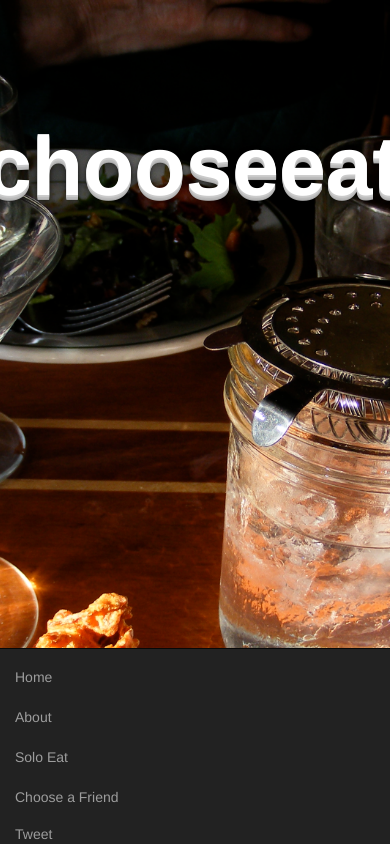
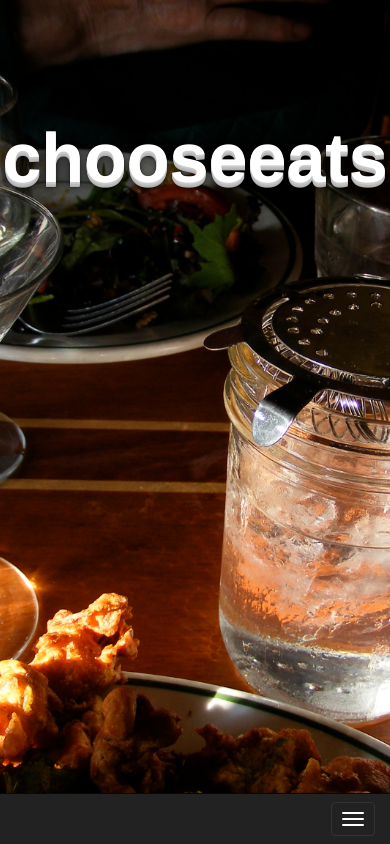
Before and after one commit to ndiquattro/chooseeats, a Flask app: template app/templates/base.html in a window 390 px wide; the page is wider, and only the part inside the window is pictured. Run offline with Flask 2, Linux system fonts and the light colour scheme; the template is opened without the code that fills it, so the values that code supplies are empty; parts of the project's set-up code (start-up, migrations or seed data) failed here and were passed over; some libraries are stand-ins or nearby versions.

Commit message:
fixed mobile layout

```diff
--- a/app/static/css/chooseeats.css
+++ b/app/static/css/chooseeats.css
@@ -24,7 +24,7 @@
 
 .bigtxt {
 color: #fff;
-font-size: 6em;
+font-size: 5em;
 font-weight: bold;
 font-family: Helvetica;
 text-shadow: 0 1px 0 #ccc, 0 2px 0 #c9c9c9, 0 3px 0 #bbb, 0 4px 0 #b9b9b9, 0 5px 0 #aaa, 0 6px 1px rgba(0,0,0,.1), 0 0 5px rgba(0,0,0,.1), 0 1px 3px rgba(0,0,0,.3), 0 3px 5px rgba(0,0,0,.2), 0 5px 10px rgba(0,0,0,.25), 0 10px 10px rgba(0,0,0,.2), 0 20px 20px rgba(0,0,0,.15);
--- a/app/templates/base.html
+++ b/app/templates/base.html
@@ -23,6 +23,17 @@
   <!-- Navigation -->
   <nav class="navbar navbar-default navbar-inverse navbar-fixed-bottom">
     <div class="container-fluid">
+      <!-- Brand and toggle get grouped for better mobile display -->
+      <div class="navbar-header">
+        <button type="button" class="navbar-toggle collapsed" data-toggle="collapse" data-target="#bs-example-navbar-collapse-1">
+          <span class="sr-only">Toggle navigation</span>
+          <span class="icon-bar"></span>
+          <span class="icon-bar"></span>
+          <span class="icon-bar"></span>
+        </button>
+      </div>
+      <!-- Collect the nav links, forms, and other content for toggling -->
+      <div class="collapse navbar-collapse" id="bs-example-navbar-collapse-1">
         <ul class="nav navbar-nav">
           <li><a href="/">Home</a></li>
           <li><a href="/about">About</a></li>
```
Lines whose indentation alone changed are shown as unchanged.
